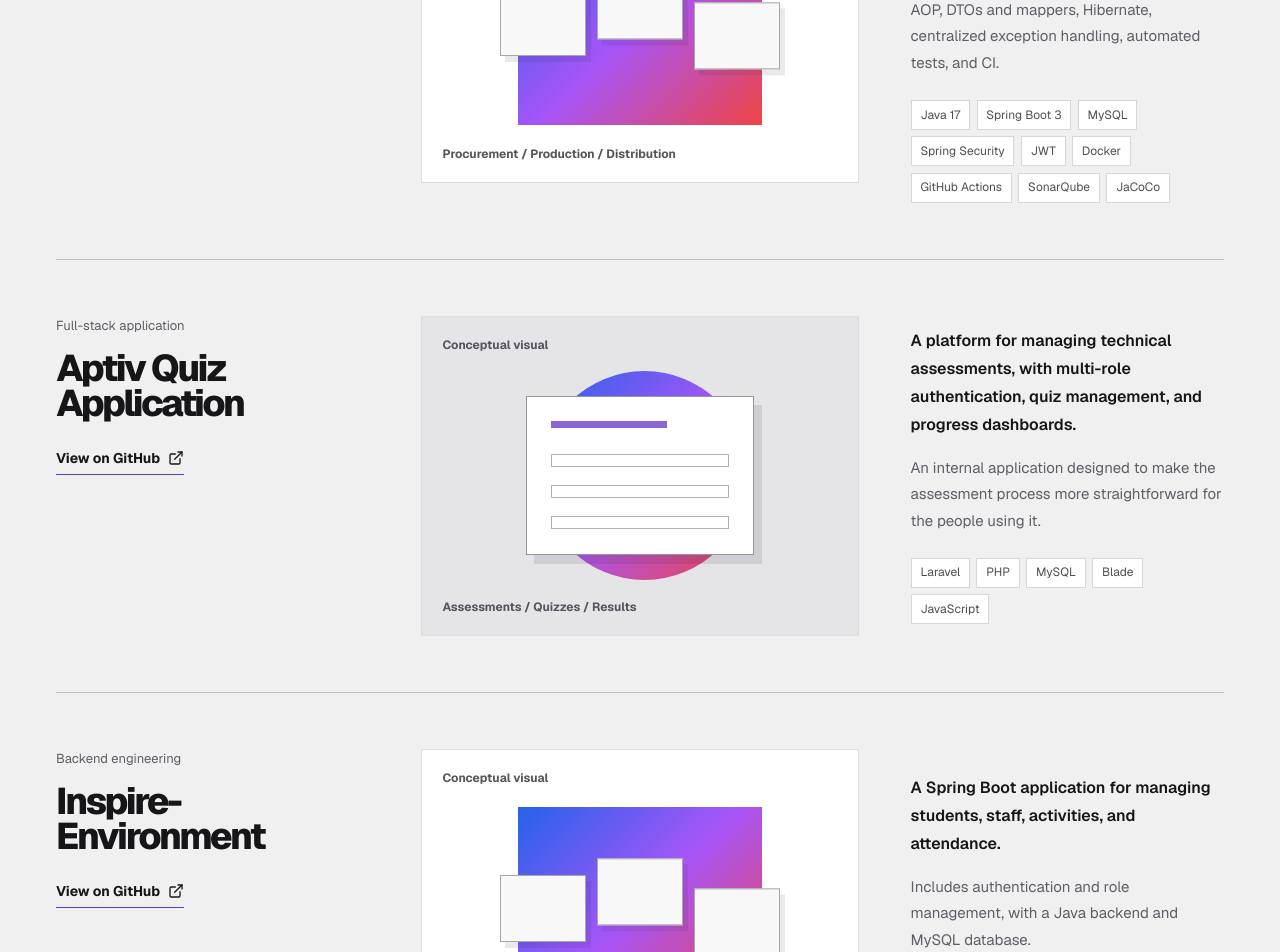
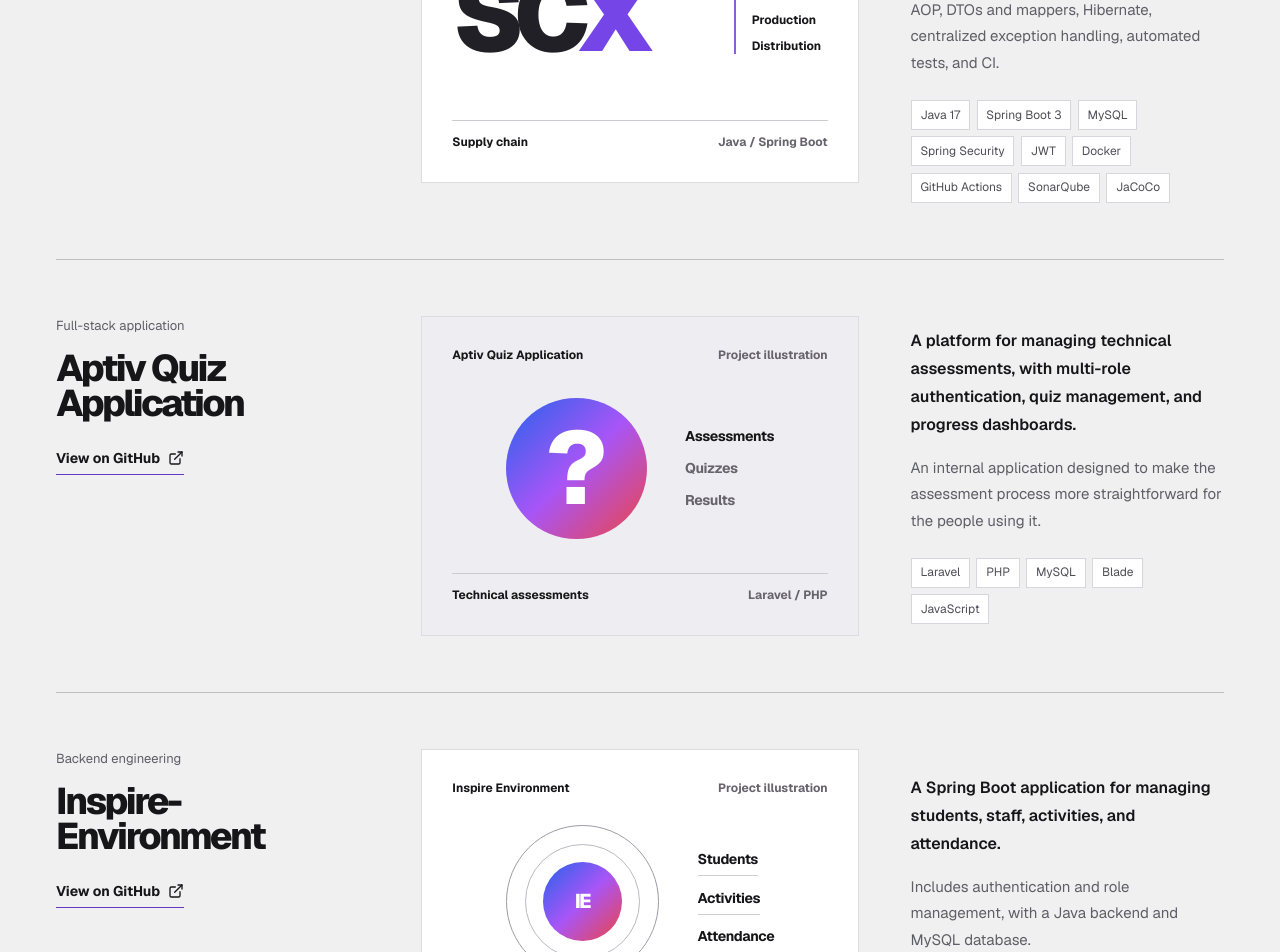
Before and after one commit to harit-ennair/harit_portfolio, a Next.js app: page / in a window 1280 px wide. Shown: the part 2020-2972 px from the top of the page. Built offline with nearby package versions, Linux system fonts and the light colour scheme.

Commit message:
Enhance ProjectArtwork component with detailed visuals and captions for supply, quiz, and inspire projects

```diff
--- a/app/globals.css
+++ b/app/globals.css
@@ -37,3 +37,27 @@
 .education-lightbox-footer p span{display:block;color:var(--muted)}
 .education-lightbox-controls{display:flex;gap:.5rem}
 @media(max-width:500px){.education-lightbox{width:calc(100% - 1rem);max-height:calc(100dvh - 1rem)}.education-lightbox-content{padding:.75rem}.education-lightbox-image{height:55dvh}.education-lightbox-footer{align-items:flex-start}}
+
+/* Editorial illustrations for selected work */
+.project-artwork{display:flex;flex-direction:column;justify-content:space-between;padding:clamp(1.25rem,2.4vw,2rem);isolation:isolate}
+.artwork-supply:before,.artwork-quiz:before,.artwork-inspire:before{content:none}
+.art-topline,.art-bottomline{display:flex;justify-content:space-between;align-items:center;gap:1rem;font-size:.75rem;font-weight:650;line-height:1.4}
+.art-topline span:last-child,.art-bottomline span:last-child{text-align:right;color:#66636c}
+.art-bottomline{padding-top:.85rem;border-top:1px solid #cccbd2}
+.supply-art{display:grid;grid-template-columns:1fr auto;align-items:end;gap:1rem;margin:1.5rem 0}
+.supply-mark{font-size:clamp(4.5rem,8vw,8rem);line-height:.75;letter-spacing:-.11em;font-weight:850;color:#202026}
+.supply-mark span{color:#7645e7}
+.supply-flow{display:flex;flex-direction:column;align-items:flex-start;gap:.7rem;padding-left:1rem;border-left:2px solid #8a5ce0;font-size:.75rem;font-weight:650;line-height:1.25}
+.artwork-quiz{background:#eeedf1}
+.quiz-art{display:flex;align-items:center;justify-content:center;gap:clamp(1.25rem,3vw,3rem);margin:1.5rem 0}
+.quiz-symbol{display:grid;place-items:center;flex:0 0 auto;width:clamp(6.5rem,11vw,10rem);aspect-ratio:1;border-radius:50%;background:var(--gradient);color:white;font-size:clamp(5rem,8vw,7rem);font-weight:750;line-height:1}
+.quiz-words,.inspire-words{display:flex;flex-direction:column;align-items:flex-start;gap:.7rem;font-size:clamp(.875rem,1.1vw,1.1rem);font-weight:700;letter-spacing:-.025em}
+.quiz-words span+span{color:#66636c}
+.artwork-inspire{background:#fff}
+.inspire-art{display:flex;align-items:center;justify-content:center;gap:clamp(1.25rem,3vw,3rem);margin:1.5rem 0}
+.inspire-emblem{position:relative;display:grid;place-items:center;flex:0 0 auto;width:clamp(7rem,12vw,11rem);aspect-ratio:1;border:1px solid #9e9aa8;border-radius:50%}
+.inspire-emblem:before,.inspire-emblem:after{content:"";position:absolute;inset:12%;border:1px solid #bcb8c4;border-radius:50%}
+.inspire-emblem:after{inset:24%;border:0;background:var(--gradient)}
+.inspire-emblem span{z-index:1;color:white;font-size:1.25rem;font-weight:800;letter-spacing:-.08em}
+.inspire-words span{padding-bottom:.35rem;border-bottom:1px solid #cfcdd3}
+@media(max-width:500px){.project-artwork{padding:1.25rem}.supply-mark{font-size:clamp(4.5rem,20vw,6rem)}.quiz-symbol{width:7rem;font-size:5rem}.inspire-emblem{width:7.5rem}}
--- a/app/page.tsx
+++ b/app/page.tsx
@@ -6,10 +6,20 @@ import { educationPhotos } from "@/data/education-photos";
 import { education, experience, navigation, profile, projects, skillGroups } from "@/data/portfolio";
 
 function ProjectArtwork({ visual }: { visual: string }) {
-  return <div className={`project-artwork artwork-${visual}`} aria-label="Abstract project illustration">
-    <span className="artwork-label">Conceptual visual</span>
-    {visual !== "quiz" ? <div className="supply-diagram" aria-hidden="true"><span /><span /><span /><i /><i /></div> : <div className="quiz-diagram" aria-hidden="true"><span /><span /><span /><span /></div>}
-    <span className="artwork-caption">{visual === "supply" ? "Procurement / Production / Distribution" : visual === "inspire" ? "Students / Activities / Attendance" : "Assessments / Quizzes / Results"}</span>
+  return <div className={`project-artwork artwork-${visual}`} aria-hidden="true">
+    {visual === "supply" ? <>
+      <div className="art-topline"><span>SupplyChainX</span><span>Project illustration</span></div>
+      <div className="supply-art"><span className="supply-mark">SC<span>X</span></span><div className="supply-flow"><span>Procurement</span><span>Production</span><span>Distribution</span></div></div>
+      <div className="art-bottomline"><span>Supply chain</span><span>Java / Spring Boot</span></div>
+    </> : visual === "quiz" ? <>
+      <div className="art-topline"><span>Aptiv Quiz Application</span><span>Project illustration</span></div>
+      <div className="quiz-art"><div className="quiz-symbol">?</div><div className="quiz-words"><span>Assessments</span><span>Quizzes</span><span>Results</span></div></div>
+      <div className="art-bottomline"><span>Technical assessments</span><span>Laravel / PHP</span></div>
+    </> : <>
+      <div className="art-topline"><span>Inspire Environment</span><span>Project illustration</span></div>
+      <div className="inspire-art"><div className="inspire-emblem"><span>IE</span></div><div className="inspire-words"><span>Students</span><span>Activities</span><span>Attendance</span></div></div>
+      <div className="art-bottomline"><span>Education management</span><span>Java / Spring Boot</span></div>
+    </>}
   </div>;
 }
 
```
